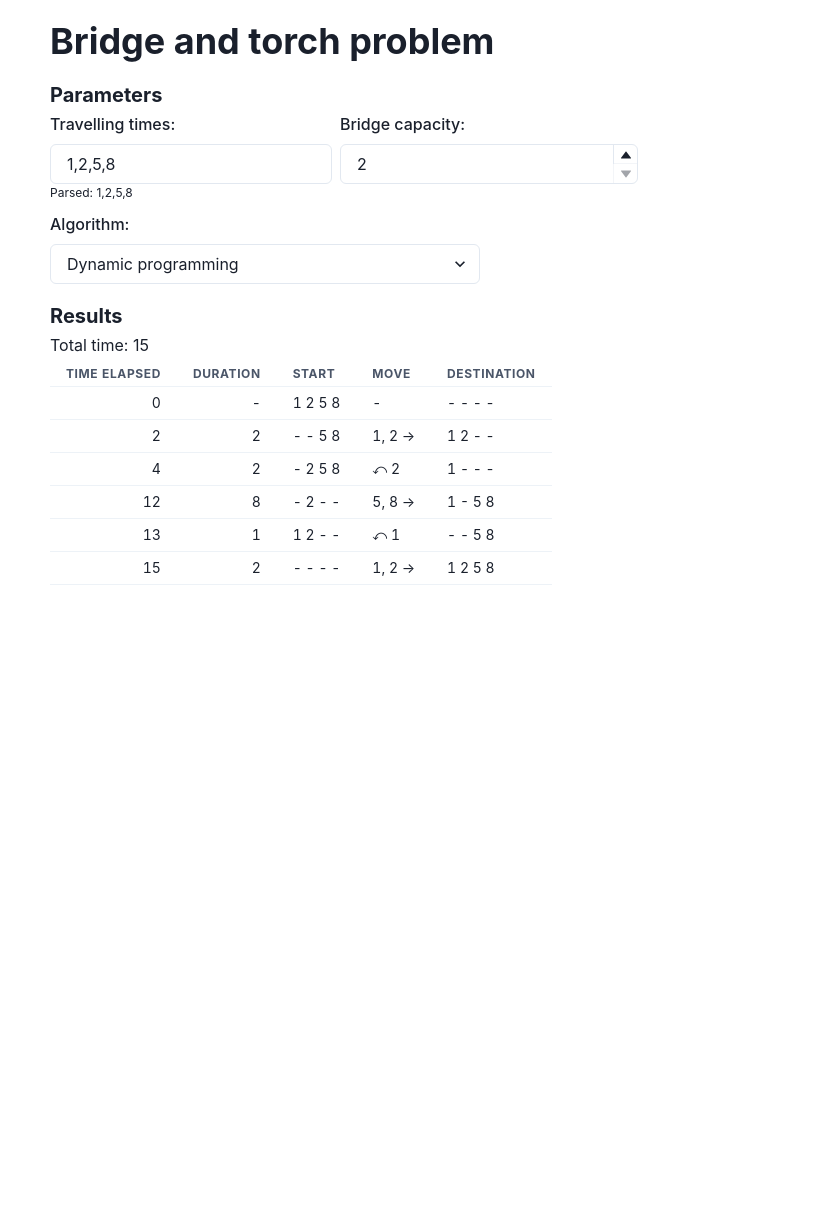
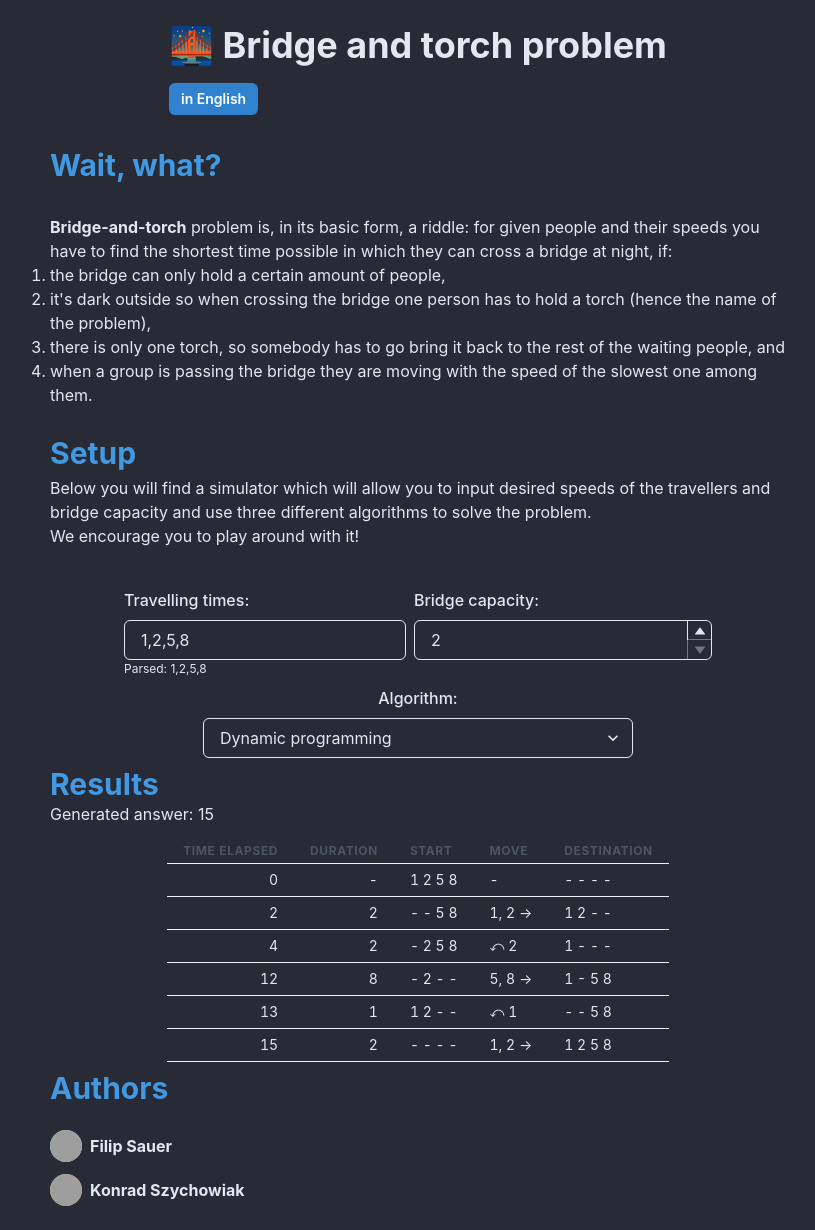
Before and after one commit to srflp/bridge-and-torch-problem, a Next.js app: page / in a window 1280 px wide. Shown: the whole page, without its empty margins (222-1037 px from the left). Before the commit the page ends 800 px from the top, so only its background shows below. Built offline with nearby package versions, Linux system fonts and the light colour scheme; grey boxes are pictures that could not be loaded.

Commit message:
WIP: Add new theming and design

```diff
--- a/next.config.js
+++ b/next.config.js
@@ -1,4 +1,11 @@
 module.exports = {
   basePath: process.env.NEXT_PUBLIC_BASE_PATH,
   assetPrefix: process.env.NEXT_PUBLIC_BASE_PATH,
+  webpack: function(config) {
+    config.module.rules.push({
+      test: /\.md$/,
+      use: 'raw-loader',
+    })
+    return config
+  }
 };
--- a/package.json
+++ b/package.json
@@ -17,8 +17,10 @@
     "js-combinatorics": "^1.4.5",
     "lodash": "^4.17.20",
     "next": "10.0.6",
+    "raw-loader": "^4.0.2",
     "react": "17.0.1",
-    "react-dom": "17.0.1"
+    "react-dom": "17.0.1",
+    "react-markdown": "^5.0.3"
   },
   "devDependencies": {
     "@types/node": "^14.14.27",
--- a/pages/index.tsx
+++ b/pages/index.tsx
@@ -1,13 +1,133 @@
 import Head from 'next/head';
 import DynamicProgramming from '../src/algorithms/DynamicProgramming';
 import React, { useEffect, useState } from 'react';
-import { Container, Heading, Text } from '@chakra-ui/react';
+import {
+  Avatar,
+  Box,
+  Button,
+  Container,
+  Heading,
+  SimpleGrid,
+  Stack,
+  Text,
+  VStack,
+} from '@chakra-ui/react';
 import SolutionTable from 'src/components/SolutionTable';
 import Parameters from 'src/components/Parameters';
 import Greedy from '../src/algorithms/Greedy';
 import Algorithm from '../src/algorithms/Algorithm';
 import { AlgorithmType } from 'src/algorithms/types';
 import BruteForce from '../src/algorithms/BruteForce';
+import ReactMarkdown from 'react-markdown';
+
+interface SectionProps {
+  children: React.ReactChild;
+  /** @deprecated */
+  bg?: string;
+  headingText?: string;
+}
+
+function Section(props: SectionProps) {
+  const { bg, children, headingText } = props;
+  return (
+    <Box bg={bg ?? 'inherit'} color={'gray.200'} minW={'100%'}>
+      <Container maxW="3xl">
+        {headingText && (
+          <Heading size="lg" paddingV={6} color={'blue.400'}>
+            {headingText}
+          </Heading>
+        )}
+        {children}
+      </Container>
+    </Box>
+  );
+}
+
+const Contributor = (id: number, name: string, avatar: string, profile: string) => ({
+  id,
+  name,
+  avatar,
+  profile,
+  link: `https://github.com/${profile}`,
+});
+
+const contributors = [
+  Contributor(
+    1,
+    'Filip Sauer',
+    'https://avatars.githubusercontent.com/u/17103865?s=460&amp;u=4f9c9b007dd9474165e53bc7b8d49b44393e778c&amp;v=4',
+    'srflp',
+  ),
+  Contributor(
+    2,
+    'Konrad Szychowiak',
+    'https://avatars.githubusercontent.com/u/39061969?s=460&amp;u=e0426fc55edf7ad92728a170bbbd7c4b322af789&amp;v=4',
+    'konrad-szychowiak',
+  ),
+];
+
+const textOnPage = {
+  description: `
+**Bridge-and-torch** problem is, in its basic form, a riddle: for given people and their
+speeds you have to find the shortest time possible in which they can cross a bridge at
+night, if:
+
+1. the bridge can only hold a certain amount of people,
+1. it's dark outside so when crossing the bridge one person has to hold a torch (hence the name of the problem),
+1. there is only one torch, so somebody has to go bring it back to the rest of the waiting people, and
+1. when a group is passing the bridge they are moving with the speed of the slowest one among them.`,
+  prompt: `Below you will find a simulator which will allow you to input desired speeds of the
+travellers and bridge capacity and use three different algorithms to solve the
+problem.
+
+We encourage you to play around with it!`,
+};
+
+function Top() {
+  return (
+    <Stack direction={'column'} spacing={4} paddingY={6}>
+      <Heading>🌉 Bridge and torch problem</Heading>
+      <Stack spacing={2} direction={'row'} align={'center'}>
+        <Button size={'sm'} colorScheme={'blue'}>
+          in English
+        </Button>
+      </Stack>
+    </Stack>
+  );
+}
+
+function Info() {
+  return (
+    <Section bg={'inherit'} headingText={'Wait, what?'}>
+      <Box paddingTop={'2em'}>
+        <ReactMarkdown children={textOnPage.description} />
+      </Box>
+    </Section>
+  );
+}
+
+function Bottom() {
+  return (
+    <Section headingText={'Authors'}>
+      <>
+        <Stack direction={'column'} spacing={3} py={6}>
+          {contributors.map((contributor, index) => {
+            const { id, name, avatar, profile, link } = contributor;
+            return (
+              <a href={link} key={index}>
+                <Stack direction={'row'} align={'center'}>
+                  <Avatar name={name} src={avatar} size={'sm'} />
+                  <Heading size={'sm'}>{name}</Heading>
+                  {/*<code>{'@' + profile}</code>*/}
+                </Stack>
+              </a>
+            );
+          })}
+        </Stack>
+      </>
+    </Section>
+  );
+}
 
 export default function Home() {
   const [travellingTimes, setTravellingTimes] = useState([1, 2, 5, 8]);
@@ -24,15 +144,16 @@ export default function Home() {
         setSolution(new Greedy(travellingTimes, capacity));
         break;
       case AlgorithmType.Brute:
+        // TODO: are we importing `js-combinatorics` every time we select BruteForce algorithm?
         // js-combinatorics is broken and not compatible with Node,
         // thus BruteForce class should only be instantiated on the client-side.
         if (typeof window !== 'undefined') {
-          import('js-combinatorics').then(({Combination}) => {
+          import('js-combinatorics').then(({ Combination }) => {
             // the worst hack ever
             // @ts-ignore
             window.Combination = Combination;
             setSolution(new BruteForce(travellingTimes, capacity));
-          })
+          });
         }
         break;
     }
@@ -43,11 +164,23 @@ export default function Home() {
       <Head>
         <title>Bridge and torch problem</title>
       </Head>
-      <Container maxW="3xl" marginY="20px">
-        <Heading as="h1">Bridge and torch problem</Heading>
-        <Heading size="md" marginTop="20px" marginBottom="5px">
-          Parameters
-        </Heading>
+
+      <VStack color={'gray.200'} bgColor={'black'}>
+        <Top />
+
+        <Info />
+
+        <Section>
+          <>
+            <Heading size="lg" marginTop="20px" marginBottom="5px" color={'blue.400'}>
+              Setup
+            </Heading>
+            <Box pb={'2em'}>
+              <ReactMarkdown children={textOnPage.prompt} />
+            </Box>
+          </>
+        </Section>
+
         <Parameters
           capacity={capacity}
           setCapacity={setCapacity}
@@ -56,16 +189,21 @@ export default function Home() {
           algorithm={algorithm}
           setAlgorithm={setAlgorithm}
         />
-        {solution ? (
+
+        {solution && (
           <>
-            <Heading size="md" marginTop="20px" marginBottom="5px">
-              Results
-            </Heading>
-            <Text marginBottom="5px">Total time: {solution.getTotalTime()}</Text>
-            <SolutionTable solution={solution} />
+            <Section headingText={'Results'}>
+              <Text marginBottom="5px">Generated answer: {solution.getTotalTime()}</Text>
+              {/*<Text marginBottom="5px">Time spent: {solution.getTotalTime()}</Text>*/}
+            </Section>
+            <Box>
+              <SolutionTable solution={solution} />
+            </Box>
           </>
-        ) : null}
-      </Container>
+        )}
+
+        <Bottom />
+      </VStack>
     </>
   );
 }
--- a/src/theme.ts
+++ b/src/theme.ts
@@ -1,7 +1,7 @@
 import { extendTheme } from '@chakra-ui/react';
 import { createBreakpoints } from '@chakra-ui/theme-tools';
 
-const fonts = { mono: `'Menlo', monospace` };
+const fonts = { mono: `'JetBrains Mono', 'Menlo', monospace` };
 
 const breakpoints = createBreakpoints({
   sm: '40em',
@@ -10,12 +10,21 @@ const breakpoints = createBreakpoints({
   xl: '80em',
 });
 
-const theme = extendTheme({
-  colors: {
-    black: '#16161D',
-  },
+const config = {
+  initialColorMode: 'dark',
+  useSystemColorMode: false,
   fonts,
   breakpoints,
+};
+
+const theme = extendTheme({
+  ...config,
+  colors: {
+    black: '#282a36',
+    grey: '#44475a',
+  },
+  // fonts,
+  // breakpoints,
 });
 
 export default theme;
--- a/styles/Home.module.css
+++ b/styles/Home.module.css
@@ -67,8 +67,8 @@
   border-radius: 5px;
   padding: 0.75rem;
   font-size: 1.1rem;
-  font-family: Menlo, Monaco, Lucida Console, Liberation Mono, DejaVu Sans Mono,
-    Bitstream Vera Sans Mono, Courier New, monospace;
+  font-family: '', Menlo, Monaco, Lucida Console, Liberation Mono, DejaVu Sans Mono,
+  Bitstream Vera Sans Mono, Courier New, monospace;
 }
 
 .grid {
--- a/styles/globals.css
+++ b/styles/globals.css
@@ -3,7 +3,8 @@ body {
   padding: 0;
   margin: 0;
   font-family: -apple-system, BlinkMacSystemFont, Segoe UI, Roboto, Oxygen,
-    Ubuntu, Cantarell, Fira Sans, Droid Sans, Helvetica Neue, sans-serif;
+  Ubuntu, Cantarell, Fira Sans, Droid Sans, Helvetica Neue, sans-serif;
+  color: #f8f8f2ff;
 }
 
 a {
```
